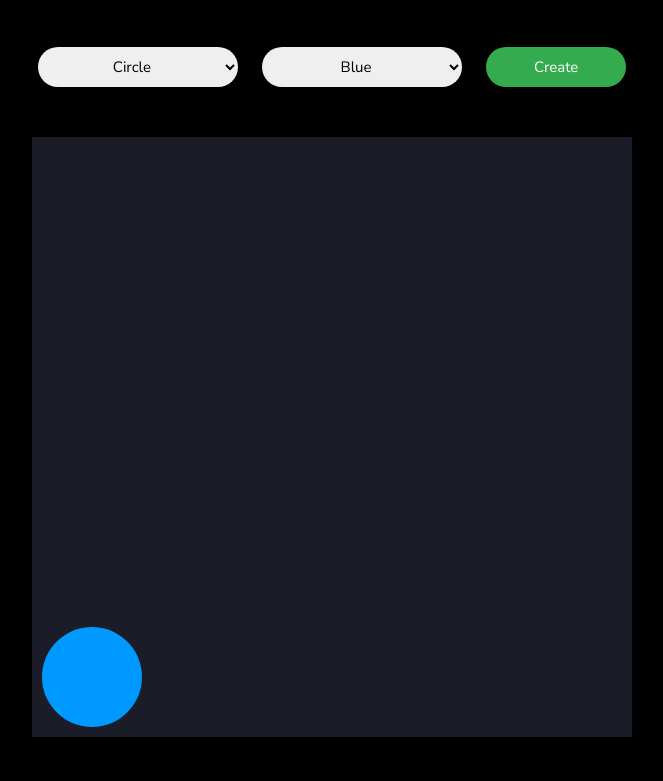
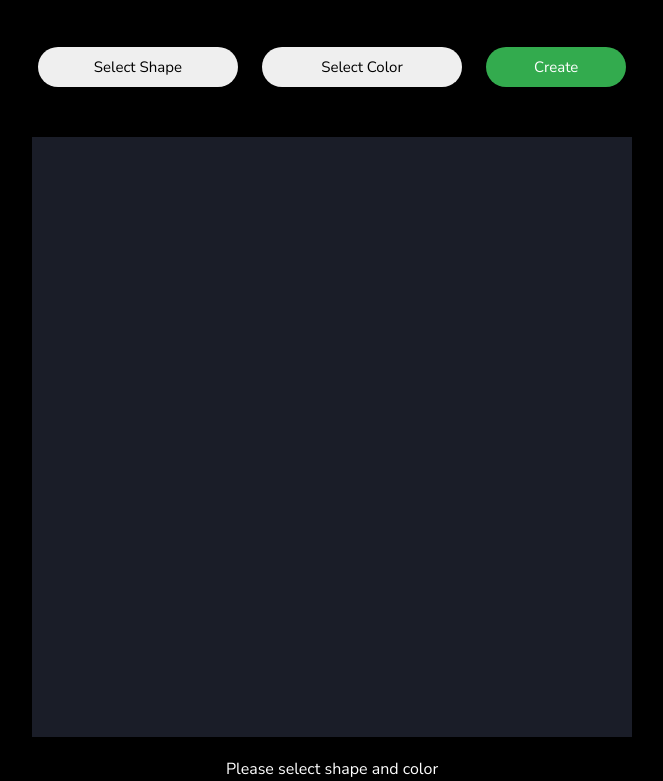
Before and after one commit to Indercheema/shape-factory, a plain HTML site: page index.html in a window 1280 px wide. Both pictures are taken after a click on the button "Create". Shown: the part 59-840 px from the top of the page, without its empty margins (308-971 px from the left). Before the commit the page ends 816 px from the top, so only its background shows below. Drawn offline with Linux system fonts and the light colour scheme.

Commit message:
bugs fixed

```diff
--- a/assets/script/index.js
+++ b/assets/script/index.js
@@ -11,7 +11,7 @@ import {Shape} from "./Shape.js";
 
 
 const btn = select('.btn');
-const getInfo = select('.info');
+const showInfo = select('.info');
 const colorBox = select('.color');
 const shapeBox = select('.shape');
 const bigBox = select('.big-box');
@@ -34,10 +34,9 @@ let count = 0;
 const shapes = [];
 onEvent('click', btn , function(event) {
     event.preventDefault();
-    if(count >= 25)
-        return;
-
-    count += 1;
+    if(shapeBox.value == 'test' || colorBox.value == 'test') {
+        showInfo.innerText = 'Please select shape and color'
+    } else {
         let newDiv = document.createElement('div');
 
         let newArray = new Shape(shapeBox.value, colorBox.value)
@@ -47,11 +46,21 @@ onEvent('click', btn , function(event) {
         newDiv.style.backgroundColor = myColors[colorBox.value];
         newDiv.setAttribute('shapeType', count);
 
+        console.log(newArray);
 
            onEvent('click', newDiv , (e) => {
-        getInfo.innerText = `Unit : ${(shapes.indexOf(newArray) + 1)} ${shapes[e.target.getAttribute('shapeType')-1].getInfo()}`;
+            showInfo.innerText = `Unit : ${(shapes.indexOf(newArray) + 1)} ${shapes[e.target.getAttribute('shapeType')-1].getInfo()}`;
         });
-
         bigBox.appendChild(newDiv);
 
+
+    }
+    if(count >= 25)
+        return;
+
+    count += 1;
+
+
+
+
 });
--- a/assets/style/index.css
+++ b/assets/style/index.css
@@ -103,3 +103,11 @@ select {
   border-radius: 50px;
   border: 1px solid --app-green;
 }
+
+select {
+  -o-appearance: none;
+  -ms-appearance: none;
+  -webkit-appearance: none;
+  -moz-appearance: none;
+  appearance: none;
+}
--- a/index.html
+++ b/index.html
@@ -26,12 +26,12 @@
             <div>
                 <form>
                     <select name="shape" class="shape"">
-                      <!-- <option disabled selected hidden>Select Shape</option> -->
+                      <option value="test" disabled selected hidden>Select Shape</option>
                       <option value="circle">Circle</option>
                       <option value="square">Square</option>
                     </select>
                     <select name="color" class="color">
-                        <!-- <option disabled selected hidden>Select Color</option> -->
+                        <option value="test" disabled selected hidden>Select Color</option>
                         <option value="blue">Blue</option>
                         <option value="purple">Purple</option>
                         <option value="green">Green</option>
```
Lines whose indentation alone changed are shown as unchanged.
